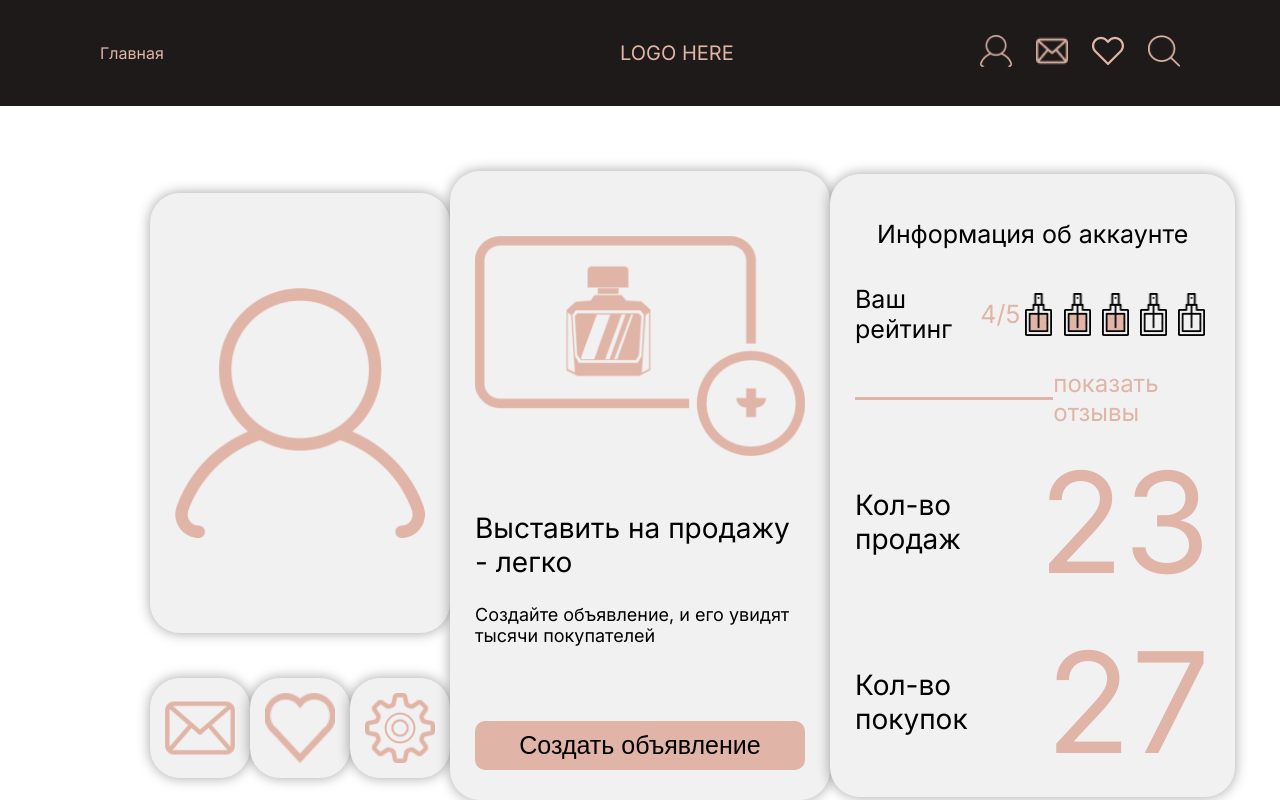
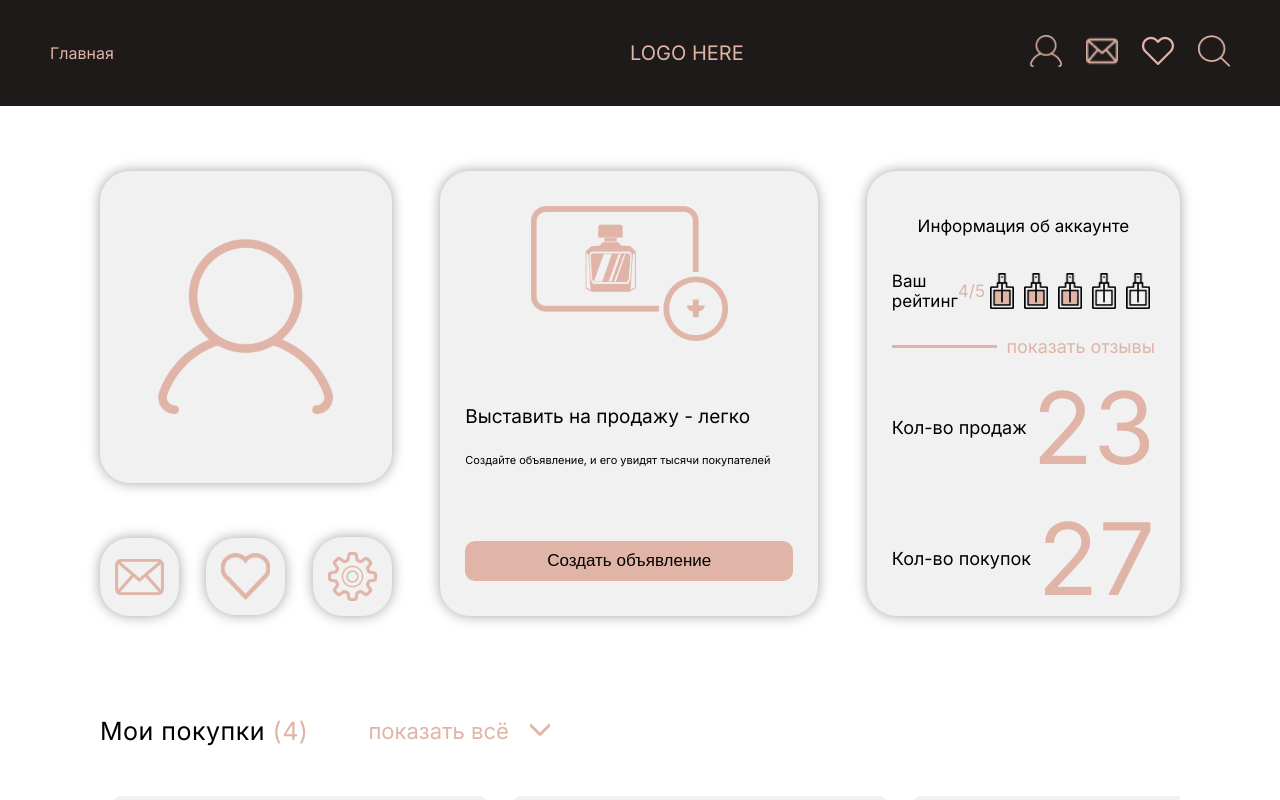
Before and after one commit to destroyer-beep/mvp, a Next.js app: page /profile in a window 1280 px wide. Built offline with nearby package versions, Linux system fonts and the light colour scheme.

Commit message:
refactoring style

```diff
--- a/src/app/globals.scss
+++ b/src/app/globals.scss
@@ -21,9 +21,9 @@ html, body {
   padding: 0 100px;
   margin: 0 auto;
 
-  @media (max-width: 950px) {
-    max-width: 1750px;
-    padding: 0 25px;
+  @media (max-width: 1500px) {
+    max-width: 1800px;
+    padding: 0 50px;
   }
 }
 
--- a/src/app/profile/page.module.scss
+++ b/src/app/profile/page.module.scss
@@ -10,17 +10,19 @@
     width: 100%;
     margin-top: 65px;
     display: flex;
-    align-items: center;
     justify-content: space-between;
 
     .view {
       max-width: 370px;
-      min-height: 585px;
-      width: 100%;
+      height: 585px;
+      width: 27%;
+      display: flex;
+      flex-direction: column;
+      justify-content: space-between;
 
       .photo {
         width: 100%;
-        height: 440px;
+        height: 74%;
         display: flex;
         justify-content: center;
         align-items: center;
@@ -32,16 +34,29 @@
         &:hover {
           box-shadow: 0 0 6.5px rgba(0, 0, 0, 0.36);
         }
+
+        img {
+          width: 80%;
+          height: auto;
+
+          @media (max-width: 1500px) {
+            width: 60%;
+          }
+        }
+
+        @media (max-width: 1500px) {
+          height: 70%;
+        }
       }
 
       .link {
-        margin-top: 45px;
         width: 100%;
         display: flex;
         justify-content: space-between;
         align-items: center;
 
         &__item {
+          width: 30%;
           padding: 15px;
           display: flex;
           justify-content: center;
@@ -54,15 +69,95 @@
           &:hover {
             box-shadow: 0 0 6.5px rgba(0, 0, 0, 0.36);
           }
+
+          @media (max-width: 1500px) {
+            width: 27%;
+          }
         }
+      }
+
+      @media (max-width: 1500px) {
+        height: 445px;
+      }
+
+      @media (max-width: 950px) {
+        width: 45%;
       }
     }
 
     .announcement {
       max-width: 570px;
-      min-height: 585px;
-      padding: 65px 25px 30px;
-      width: 100%;
+      height: 585px;
+      padding: 35px 25px;
+      width: 35%;
+      flex-direction: column;
+      display: flex;
+      align-items: center;
+      justify-content: space-between;
+      border-radius: 30px;
+      background-color: var(--secondary-bcg);
+      box-shadow: 0 0 12.5px rgba(0, 0, 0, 0.36);
+      cursor: pointer;
+
+      &:hover {
+        box-shadow: 0 0 6.5px rgba(0, 0, 0, 0.36);
+      }
+
+      &__wrapper {
+        width: 100%;
+      }
+
+      &__title {
+        width: 100%;
+        font-size: 28px;
+        font-weight: 400;
+
+        @media (max-width: 1500px) {
+          font-size: 19px;
+        }
+      }
+
+      &__text {
+        width: 100%;
+        margin-top: 25px;
+        font-size: 18px;
+
+        @media (max-width: 1500px) {
+          font-size: 11px;
+        }
+      }
+
+      &__button {
+        margin-top: 10px;
+        width: 100%;
+        padding: 10px 0;
+        display: flex;
+        justify-content: center;
+        align-items: center;
+        font-size: 25px;
+        background-color: var(--primary-color);
+        border-radius: 10px;
+        cursor: pointer;
+
+        @media (max-width: 1500px) {
+          font-size: 17px;
+        }
+      }
+
+      @media (max-width: 1500px) {
+        height: 445px;
+      }
+
+      @media (max-width: 950px) {
+        display: none;
+      }
+    }
+
+    .info {
+      max-width: 525px;
+      height: 585px;
+      padding: 45px 25px 10px;
+      width: 29%;
       flex-direction: column;
       display: flex;
       align-items: center;
@@ -76,52 +171,12 @@
       }
 
       &__title {
-        width: 100%;
-        margin-top: 55px;
-        font-size: 28px;
+        font-size: 22px;
         font-weight: 400;
-      }
 
-      &__text {
-        width: 100%;
-        margin-top: 25px;
-        font-size: 18px;
-      }
-
-      &__button {
-        width: 100%;
-        margin-top: 75px;
-        padding: 10px 0;
-        display: flex;
-        justify-content: center;
-        align-items: center;
-        font-size: 25px;
-        background-color: var(--primary-color);
-        border-radius: 10px;
-        cursor: pointer;
-      }
-    }
-
-    .info {
-      max-width: 525px;
-      min-height: 585px;
-      padding: 45px 25px 10px;
-      width: 100%;
-      flex-direction: column;
-      display: flex;
-      align-items: center;
-      border-radius: 30px;
-      background-color: var(--secondary-bcg);
-      box-shadow: 0 0 12.5px rgba(0, 0, 0, 0.36);
-      cursor: pointer;
-
-      &:hover {
-        box-shadow: 0 0 6.5px rgba(0, 0, 0, 0.36);
-      }
-
-      &__title {
-        font-size: 25px;
-        font-weight: 400;
+        @media (max-width: 1500px) {
+          font-size: 17px;
+        }
       }
 
       .rating {
@@ -130,7 +185,7 @@
         display: flex;
         justify-content: space-between;
         align-items: center;
-        font-size: 25px;
+        font-size: 22px;
 
         &__value {
           color: var(--primary-color);
@@ -144,6 +199,10 @@
           justify-content: space-between;
           align-items: center;
         }
+
+        @media (max-width: 1500px) {
+          font-size: 17px;
+        }
       }
 
       .reviews {
@@ -154,14 +213,19 @@
         align-items: center;
 
         &__line {
-          width: 250px;
+          flex-grow: 1;
           height: 3px;
           background-color: var(--primary-color);
         }
 
         &__link {
+          margin-left: 10px;
           color: var(--primary-color);
-          font-size: 24px;
+          font-size: 20px;
+
+          @media (max-width: 1500px) {
+            font-size: 18px;
+          }
         }
       }
 
@@ -176,14 +240,30 @@
           justify-content: space-between;
 
           &_name {
-            font-size: 28px;
+            font-size: 24px;
+
+            @media (max-width: 1500px) {
+              font-size: 18px;
+            }
           }
 
           &_value {
-            font-size: 140px;
+            font-size: 120px;
             color: var(--primary-color);
+
+            @media (max-width: 1500px) {
+              font-size: 100px;
+            }
           }
         }
+      }
+
+      @media (max-width: 1500px) {
+        height: 445px;
+      }
+
+      @media (max-width: 950px) {
+        width: 45%;
       }
     }
   }
--- a/src/app/profile/page.tsx
+++ b/src/app/profile/page.tsx
@@ -21,28 +21,30 @@ export default function Profile() {
         <div className={styles.header}>
           <div className={styles.view}>
             <div className={styles.photo}>
-              <Image src={profilePhoto} width={250} height={250} alt={'Profile photo'} priority/>
+              <Image src={profilePhoto} alt={'Profile photo'} priority/>
             </div>
             <div className={styles.link}>
               <Link className={styles.link__item} href={"/profile/"}>
-                <Image src={messages} width={70} height={70} alt={'Messages'} priority/>
+                <Image src={messages} style={{width: '100%', height: 'auto'}} alt={'Messages'} priority/>
               </Link>
               <Link className={styles.link__item} href={"/profile/"}>
-                <Image src={like} width={70} height={70} alt={'Like'} priority/>
+                <Image src={like} style={{width: '100%', height: 'auto'}} alt={'Like'} priority/>
               </Link>
               <Link className={styles.link__item} href={"/profile/"}>
-                <Image src={settings} width={70} height={70} alt={'Settings'} priority/>
+                <Image src={settings} style={{width: '100%', height: 'auto'}} alt={'Settings'} priority/>
               </Link>
             </div>
           </div>
           <div className={styles.announcement}>
-            <Image src={announcement} width={330} height={220} alt={'Announcement'} priority/>
+            <Image src={announcement} style={{width: '60%', height: 'auto'}} alt={'Announcement'} priority/>
+            <div className={styles.announcement__wrapper}>
               <h2 className={styles.announcement__title}>
                 Выставить на продажу - легко
               </h2>
               <p className={styles.announcement__text}>
                 Создайте объявление, и его увидят тысячи покупателей
               </p>
+            </div>
             <button className={styles.announcement__button}>Создать объявление</button>
           </div>
           <div className={styles.info}>
@@ -53,17 +55,17 @@ export default function Profile() {
               <div>Ваш рейтинг</div>
               <div className={styles.rating__value}>4/5</div>
               <div className={styles.rating__stars}>
-                <Image src={fullStar} width={27} height={43} alt={'Star'} priority/>
-                <Image src={fullStar} width={27} height={43} alt={'Star'} priority/>
-                <Image src={fullStar} width={27} height={43} alt={'Star'} priority/>
-                <Image src={emptyStar} width={27} height={43} alt={'Star'} priority/>
-                <Image src={emptyStar} width={27} height={43} alt={'Star'} priority/>
+                <Image src={fullStar} style={{width: '15%', height: 'auto'}} alt={'Star'} priority/>
+                <Image src={fullStar} style={{width: '15%', height: 'auto'}} alt={'Star'} priority/>
+                <Image src={fullStar} style={{width: '15%', height: 'auto'}} alt={'Star'} priority/>
+                <Image src={emptyStar} style={{width: '15%', height: 'auto'}} alt={'Star'} priority/>
+                <Image src={emptyStar} style={{width: '15%', height: 'auto'}} alt={'Star'} priority/>
               </div>
             </div>
 
             <div className={styles.reviews}>
               <div className={styles.reviews__line}></div>
-              <Link className={styles.reviews__link} href={"/profile/"}>показать отзывы</Link>
+              <Link className={styles.reviews__link} href={"/profile/"}>показать&nbsp;отзывы</Link>
             </div>
 
             <div className={styles.stat}>
```
Lines whose indentation alone changed are shown as unchanged.
